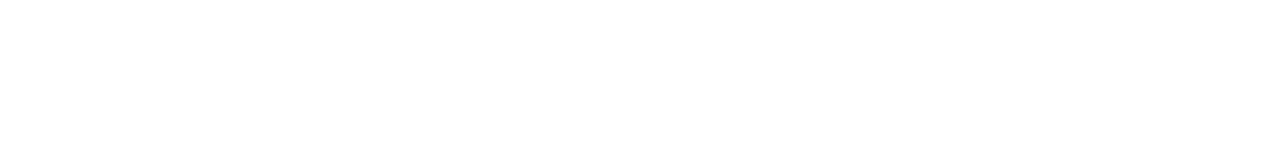
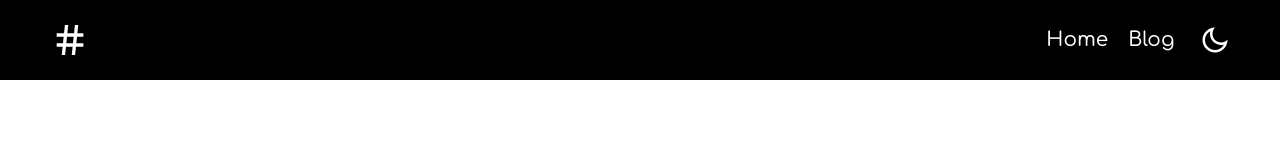
Before and after one commit to nickstrof/healthy, a plain HTML site: page index.html in a window 1280 px wide. Shown: the top 160 px of the page. Drawn offline with Linux system fonts and the light colour scheme.

Commit message:
Create header

```diff
--- a/assets/css/basic.css
+++ b/assets/css/basic.css
@@ -0,0 +1,73 @@
+
+    @import url('https://fonts.googleapis.com/css2?family=Comfortaa:wght@300..700&display=swap');
+
+	:root {
+		--white: #fff;
+		--black: #000;
+		--transparent: rgb(0 0 0 / 0%);
+
+		--pad: clamp(20px, 5vw, 50px);
+		--header: clamp(60px, 10vmin, 80px);
+		--container: min(1200px, 100%);
+	}
+    .dark {
+
+    }
+    ::-webkit-scrollbar {
+        width: .5rem;
+        height: .5rem;
+    }
+    ::-webkit-scrollbar-track {
+        background: color-mix(in srgb, var(--black) 25%, rgb(0 0 0 / 0%));
+    }
+    ::-webkit-scrollbar-thumb {
+        background-color: var(--black);
+        border-radius: .5rem;
+    }
+    ::-moz-selection {
+        color: var(--white);
+        background-color: var(--black);
+    }
+    ::selection {
+        color: var(--white);
+        background-color: var(--black);
+    }
+
+	body {
+		font: 400 normal 16px / 1.2 "Comfortaa", sans-serif;
+		margin: 0;
+		color: var(--black);
+		background-color: var(--white);
+
+        min-height: -webkit-fill-available;
+		text-rendering: optimizeLegibility;
+        -webkit-tap-highlight-color: transparent;
+		-webkit-font-smoothing: antialiased;
+        -moz-osx-font-smoothing: grayscale;
+
+
+        /* test */
+        height: 2000px;
+	}
+	div {
+		position: relative;
+	}
+	img,
+	svg {
+		width: auto;
+		height: auto;
+		max-width: 100%;
+		display: block;
+	}
+	a {
+		color: inherit;
+		text-decoration: none;
+		outline: none;
+	}
+	.pad {
+		padding-inline: var(--pad);
+	}
+	.container {
+		width: var(--container);
+		margin-inline: auto;
+	}
--- a/assets/css/header.css
+++ b/assets/css/header.css
@@ -0,0 +1,87 @@
+.header {
+    position: sticky;
+    inset: 0 0 auto;
+    z-index: 4;
+    height: var(--header);
+    background-color: var(--black);
+    will-change: background-color, backdrop-filter, box-shadow;
+    transition: background-color .5s ease, backdrop-filter .5s ease box-shadow .5s ease;
+}
+.header.fixed {
+    background-color: color-mix(in srgb, var(--black) 90%, var(--transparent));
+    box-shadow: 0 0 10px color-mix(in srgb, var(--black) 20%, var(--transparent));
+    backdrop-filter: blur(10px);
+}
+.header svg {
+    fill: var(--white);
+    cursor: pointer;
+}
+.header .container {
+    height: 100%;
+    max-width: 1400px;
+    display: flex;
+    align-items: center;
+    justify-content: center;
+}
+.header .site {
+    position: absolute;
+    left: 0;
+    max-width: 25vw;
+}
+.header .site svg {
+    max-height: calc(var(--header) - 30px);
+}
+.header .navigation {
+    position: absolute;
+    right: 0;
+    display: flex;
+}
+.header .navigation .desktop-menu,
+.header .navigation .c-mode .sun,
+.header .navigation .c-mode.active .moon,
+.header .navigation .mobile-menu .close,
+.header .navigation .mobile-menu.active .burger {
+    display: none;
+}
+.header .navigation .c-mode.active .sun,
+.header .navigation .mobile-menu.active .close {
+    display: block;
+}
+.header .navigation svg {
+    width: clamp(20px, 3vw, 30px);
+    height: clamp(20px, 3vw, 30px);
+}
+.header .navigation .mobile-menu {
+    margin-left: clamp(1.5rem, 2vw, 2rem);
+}
+@media only screen and (min-width: 768px) {
+    .header .navigation .c-mode {
+        margin-left: clamp(1.5rem, 2vw, 2rem);
+    }
+    .header .navigation .mobile-menu {
+        display: none;
+    }
+    .header .navigation .desktop-menu {
+        font-size: clamp(1rem, 3vw, 1.25rem);
+        font-weight: 500;
+        color: var(--white);
+
+        display: grid;
+        grid-auto-flow: column;
+        align-items: center;
+        gap: 1em;
+
+        /* grid-auto-columns: max-content; */
+        /* grid-template-columns: repeat(auto-fit, minmax(50px, 1fr)); */
+        /* justify-content: end; */
+    }
+}
+@media (any-hover: hover) {
+    .header .social svg {
+        will-change: fill;
+        transition: fill .2s ease;
+    }
+    .header .social .share:hover svg {
+        fill: var(--blue);
+    }
+}
--- a/index.html
+++ b/index.html
@@ -5,16 +5,68 @@
     <meta name="viewport" content="width=device-width, initial-scale=1.0">
     <title>Healthy Project | Landing Page</title>
 
-
+    <link rel="stylesheet" href="./assets/css/basic.css">
+    <link rel="stylesheet" href="./assets/css/header.css">
 </head>
 <body>
+	<svg aria-hidden="true" style="position: absolute; width: 0; height: 0; overflow: hidden;" version="1.1" xmlns="http://www.w3.org/2000/svg" xmlns:xlink="http://www.w3.org/1999/xlink">
+        <defs>
+            <symbol id="hashtag" viewBox="0 0 24 24">
+                <path d="M7.78428 14L8.2047 10H4V8H8.41491L8.94043 3H10.9514L10.4259 8H14.4149L14.9404 3H16.9514L16.4259 8H20V10H16.2157L15.7953 14H20V16H15.5851L15.0596 21H13.0486L13.5741 16H9.58509L9.05957 21H7.04855L7.57407 16H4V14H7.78428ZM9.7953 14H13.7843L14.2047 10H10.2157L9.7953 14Z"></path>
+            </symbol>
+            <!-- Burger Menu -->
+            <symbol id="burger" viewBox="0.5 0.5 32 32">
+                <use xlink:href="#icon-rich-menu"></use>
+                <path d="M1,5h30v2H1V5z M1,15h30v2H1V15z M1,25h15v2H1V25z"></path>
+            </symbol>
+            <symbol id="close" viewBox="0 0 30 30">
+                <path d="M15,16.436L1.436,30L0,28.562L13.563,15L0,1.436L1.436,0L15,13.564L28.562,0L30,1.436
+                        L16.436,15L30,28.562L28.562,30L15,16.436z"></path>
+            </symbol>
+            <!-- Color Mode -->
+            <symbol id="sun" viewBox="0 0 24 24">
+                <path d="M12 18C8.68629 18 6 15.3137 6 12C6 8.68629 8.68629 6 12 6C15.3137 6 18 8.68629 18 12C18 15.3137 15.3137 18 12 18ZM12 16C14.2091 16 16 14.2091 16 12C16 9.79086 14.2091 8 12 8C9.79086 8 8 9.79086 8 12C8 14.2091 9.79086 16 12 16ZM11 1H13V4H11V1ZM11 20H13V23H11V20ZM3.51472 4.92893L4.92893 3.51472L7.05025 5.63604L5.63604 7.05025L3.51472 4.92893ZM16.9497 18.364L18.364 16.9497L20.4853 19.0711L19.0711 20.4853L16.9497 18.364ZM19.0711 3.51472L20.4853 4.92893L18.364 7.05025L16.9497 5.63604L19.0711 3.51472ZM5.63604 16.9497L7.05025 18.364L4.92893 20.4853L3.51472 19.0711L5.63604 16.9497ZM23 11V13H20V11H23ZM4 11V13H1V11H4Z"></path>
+            </symbol>
+            <symbol id="moon" viewBox="0 0 24 24">
+                <path d="M10 7C10 10.866 13.134 14 17 14C18.9584 14 20.729 13.1957 21.9995 11.8995C22 11.933 22 11.9665 22 12C22 17.5228 17.5228 22 12 22C6.47715 22 2 17.5228 2 12C2 6.47715 6.47715 2 12 2C12.0335 2 12.067 2 12.1005 2.00049C10.8043 3.27098 10 5.04157 10 7ZM4 12C4 16.4183 7.58172 20 12 20C15.0583 20 17.7158 18.2839 19.062 15.7621C18.3945 15.9187 17.7035 16 17 16C12.0294 16 8 11.9706 8 7C8 6.29648 8.08133 5.60547 8.2379 4.938C5.71611 6.28423 4 8.9417 4 12Z"></path>
+            </symbol>
+        </defs>
+    </svg>
+
     <!-- Header -->
-    <div class="header"></div>
+    <div class="header pad">
+        <div class="container">
+            <a class="site" href="index.html" target="_blank" title="Healthy Project">
+                <svg width="40" height="40"><use href="#hashtag"></use></svg>
+            </a>
+
+            <div class="navigation">
+                <div class="desktop-menu">
+                    <a class="item" href="">Home</a>
+                    <a class="item" href="">Blog</a>
+                </div>
+
+                <div class="c-mode">
+                    <svg class="sun" width="30" height="30"><use href="#sun"></use></svg>
+                    <svg class="moon" width="30" height="30"><use href="#moon"></use></svg>
+                </div>
+
+                <div class="mobile-menu">
+                    <svg class="burger" width="30" height="30"><use href="#burger"></use></svg>
+                    <svg class="close" width="30" height="30"><use href="#close"></use></svg>
+                </div>
+            </div>
+        </div>
+    </div>
 
     <!-- Main -->
     <div class="main"></div>
 
     <!-- Footer -->
      <div class="footer"></div>
+
+
+     <!-- Scripts -->
+     <script src="./assets/js/main.js"></script>
 </body>
 </html>
```
Also changed, not shown: assets/js/main.js (added).
